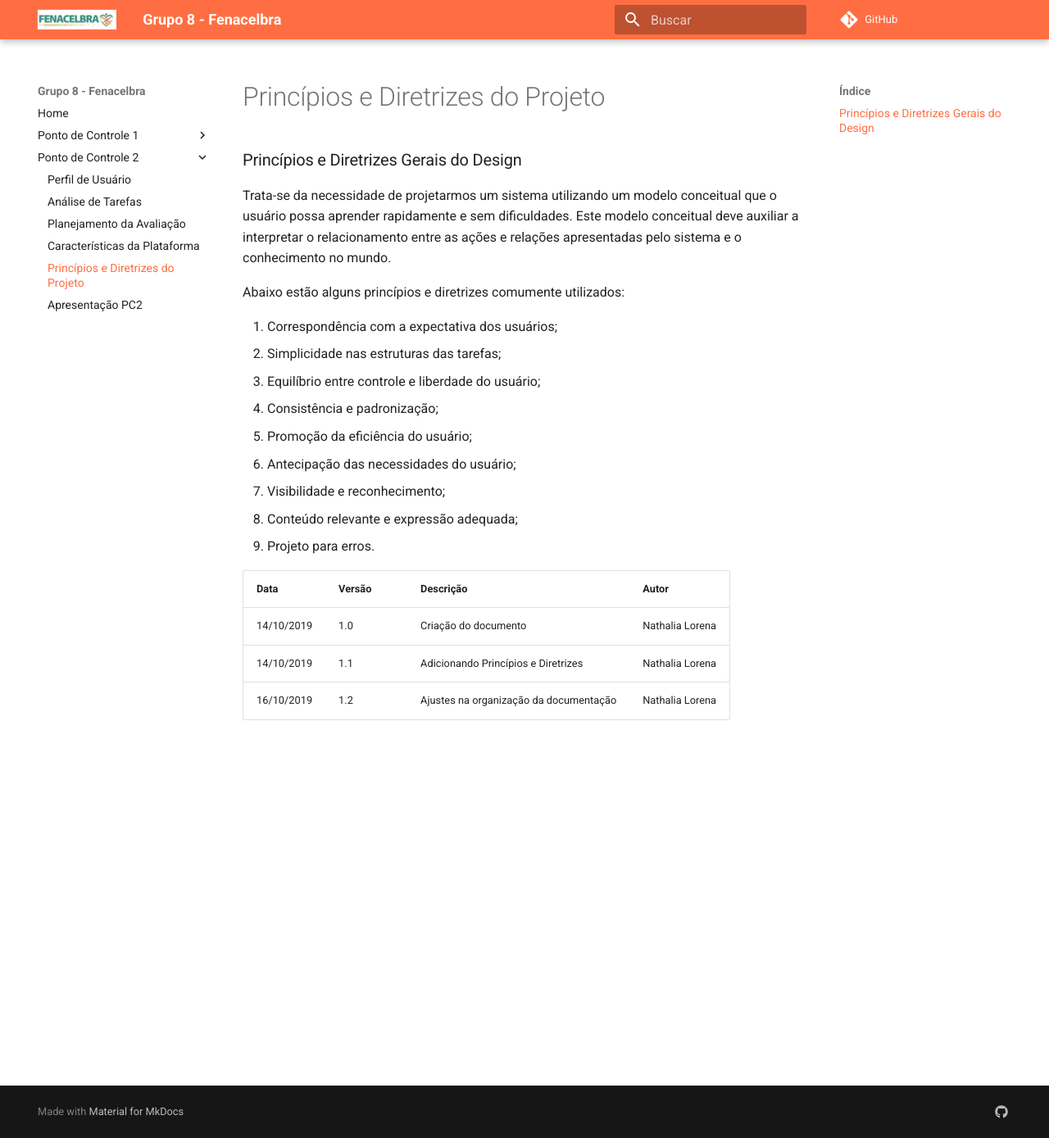
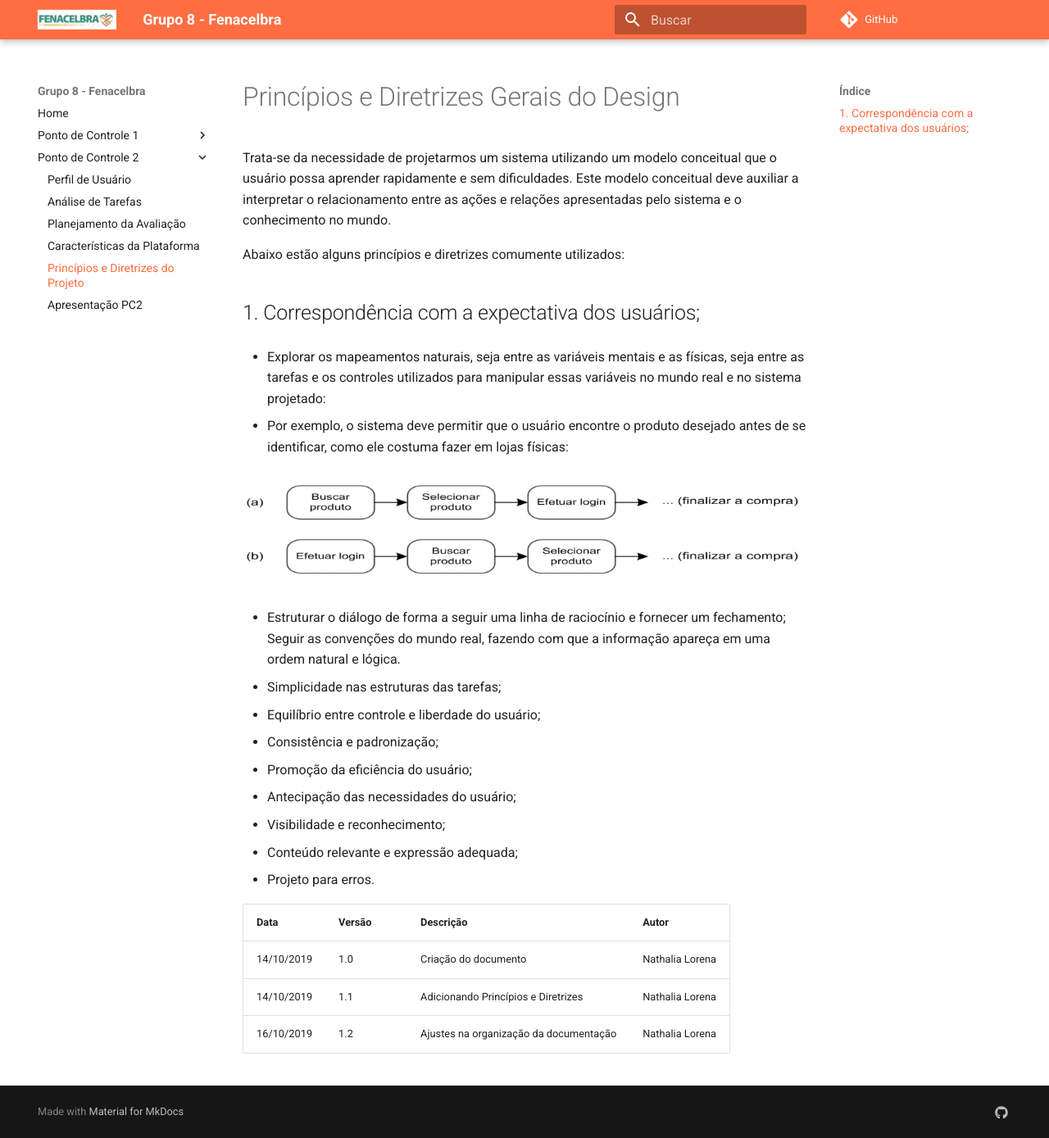
Before and after one commit to Interacao-Humano-Computador/2019.2-FENALCEBRA, an MkDocs documentation site: the page built from docs/ponto_de_controle_2/principios_diretrizes.md, in a window 1280 px wide and 1389 px high. Shown: the whole window at 82% size. Built offline with MkDocs 1.6.1 and Material for MkDocs 9.7.7, drawn with Linux system fonts in a browser that asks for light colours; comment, search, counter and statistics services are not loaded.

Commit message:
Modificando o documento de Principios e Diretrizes

```diff
--- a/docs/ponto_de_controle_2/principios_diretrizes.md
+++ b/docs/ponto_de_controle_2/principios_diretrizes.md
@@ -1,10 +1,25 @@
-### Princípios e Diretrizes Gerais do Design
+# Princípios e Diretrizes Gerais do Design
 
 Trata-se da necessidade de projetarmos um sistema utilizando um modelo conceitual que o usuário possa aprender rapidamente e sem dificuldades. Este modelo conceitual deve auxiliar a interpretar o relacionamento entre as ações e relações apresentadas pelo sistema e o conhecimento no mundo.
 
 Abaixo estão alguns princípios e diretrizes comumente utilizados:
 
-1. Correspondência com a expectativa dos usuários;
+## 1. Correspondência com a expectativa dos usuários;
+
+- Explorar os mapeamentos naturais, seja entre as variáveis mentais e as
+físicas, seja entre as tarefas e os controles utilizados para manipular essas
+variáveis no mundo real e no sistema projetado:
+
+- Por exemplo, o sistema deve permitir que o usuário encontre o produto desejado
+antes de se identificar, como ele costuma fazer em lojas físicas:
+
+![Correspondência de Usuário.](../assets/img/correspondenciaUsuario.png)
+
+
+- Estruturar o diálogo de forma a seguir uma linha de raciocínio e fornecer um fechamento;
+Seguir as convenções do mundo real, fazendo com que a informação apareça em uma
+ordem natural e lógica.
+
 2. Simplicidade nas estruturas das tarefas;
 3. Equilíbrio entre controle e liberdade do usuário;
 4. Consistência e padronização;
```
Also changed, not shown: docs/assets/img/equilibrioUsuario.png (added), docs/assets/img/equilibrioUsuario2.png (added), docs/assets/img/equilibrioUsuario3.png (added).
